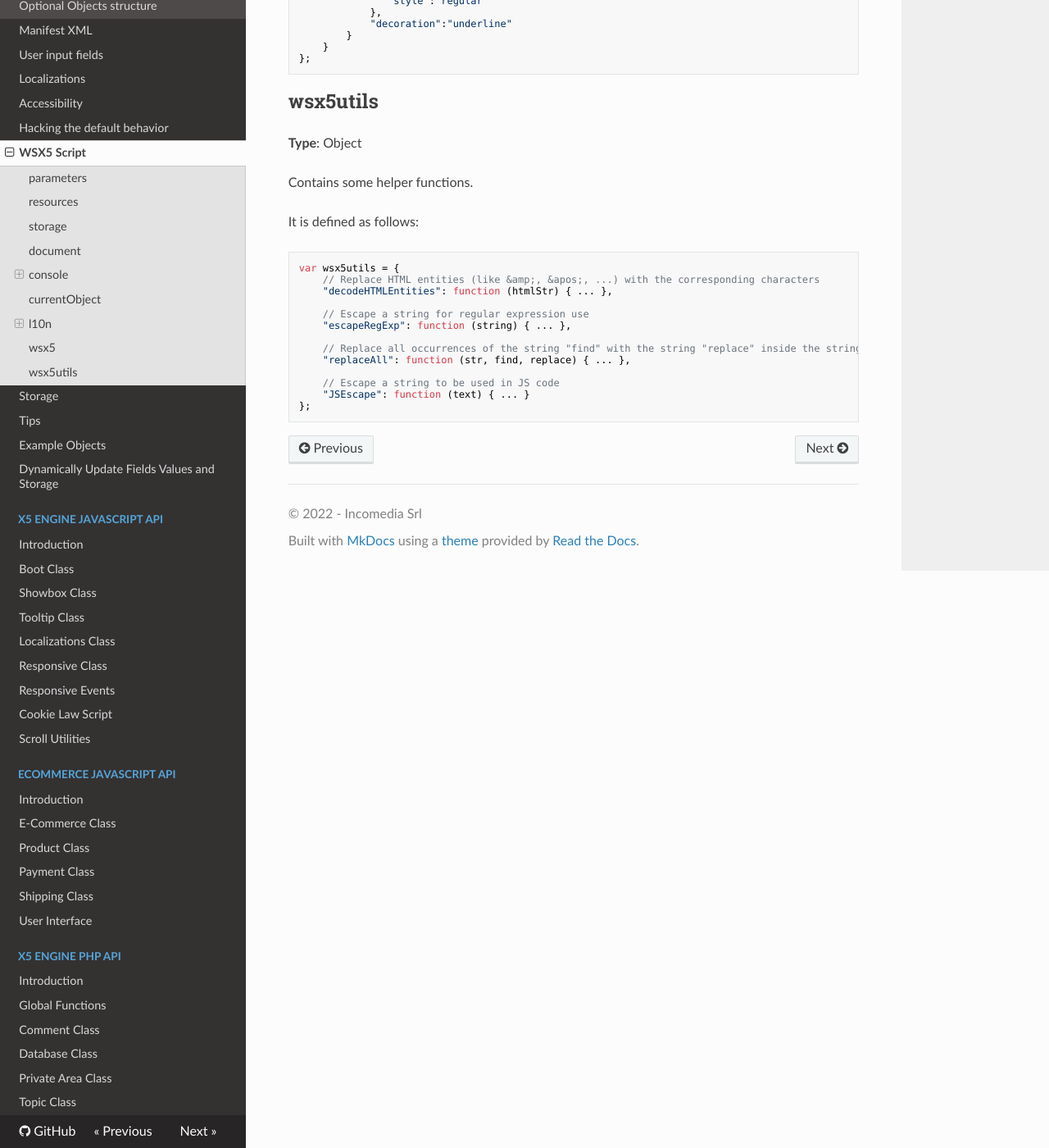
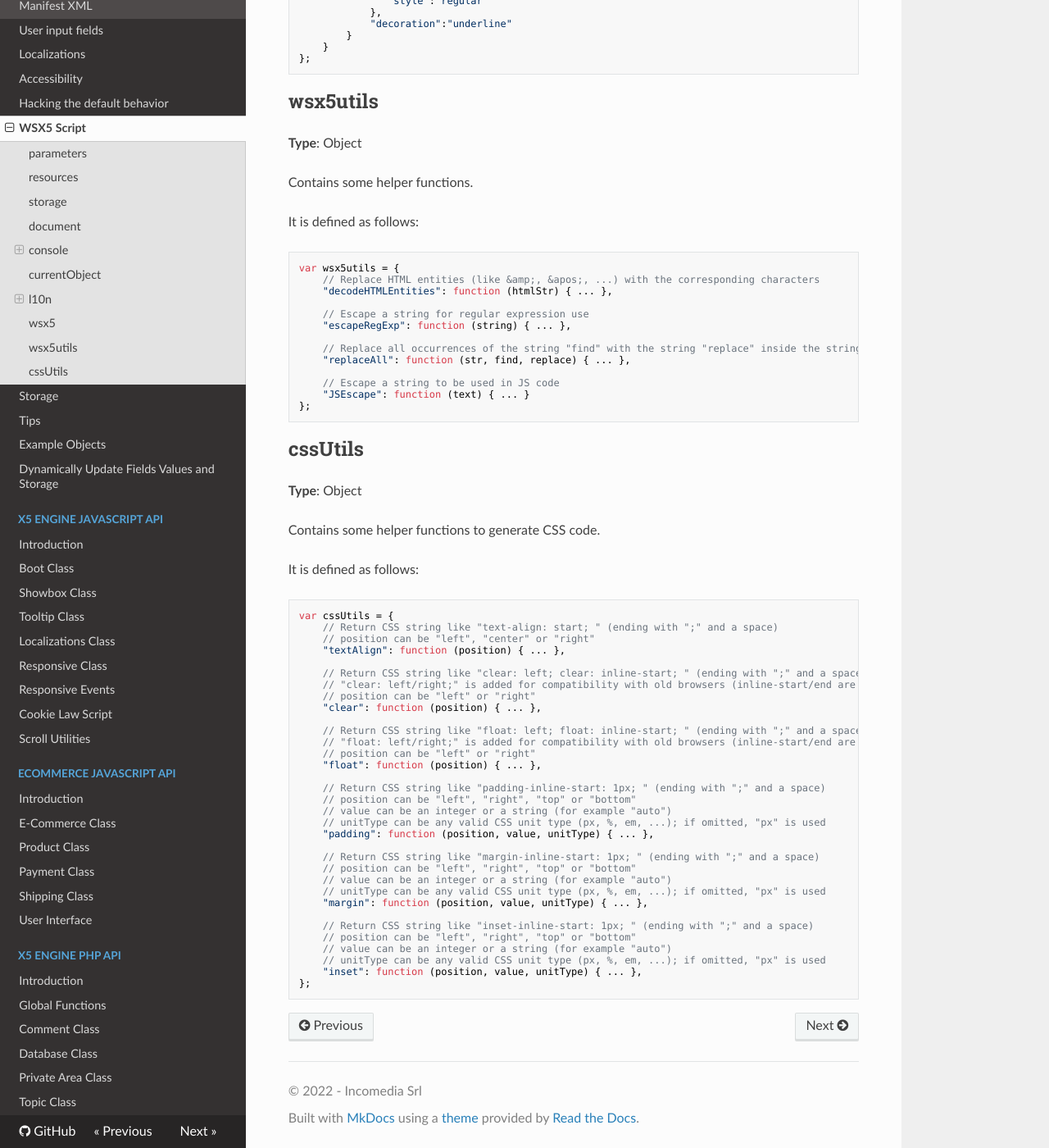
Before and after one commit to WebSiteX5/wsx5-developers-guide, an MkDocs documentation site: the page built from docs/optional-objects/wsx5-script.md, in a window 1280 px wide and 1400 px high, scrolled down 13802 px. Shown: the whole window at 82% size. Built offline with MkDocs 1.6.1, drawn with Linux system fonts in a browser that asks for light colours; nearby versions of some CDN libraries.

Commit message:
Add CSS logical properties documentation; add cssUtils documentation

````diff
--- a/docs/optional-objects/wsx5-script.md
+++ b/docs/optional-objects/wsx5-script.md
@@ -910,3 +910,45 @@ var wsx5utils = {
 	"JSEscape": function (text) { ... }
 };
 ```
+
+## cssUtils
+**Type**: Object
+
+Contains some helper functions to generate CSS code.
+
+It is defined as follows:
+```javascript
+var cssUtils = {
+	// Return CSS string like "text-align: start; " (ending with ";" and a space)
+	// position can be "left", "center" or "right"
+	"textAlign": function (position) { ... },
+
+	// Return CSS string like "clear: left; clear: inline-start; " (ending with ";" and a space)
+	// "clear: left/right;" is added for compatibility with old browsers (inline-start/end are supported in Chrome only since the end of 2023)
+	// position can be "left" or "right"
+	"clear": function (position) { ... },
+
+	// Return CSS string like "float: left; float: inline-start; " (ending with ";" and a space)
+	// "float: left/right;" is added for compatibility with old browsers (inline-start/end are supported in Chrome only since the end of 2023)
+	// position can be "left" or "right"
+	"float": function (position) { ... },
+
+	// Return CSS string like "padding-inline-start: 1px; " (ending with ";" and a space)
+	// position can be "left", "right", "top" or "bottom"
+	// value can be an integer or a string (for example "auto")
+	// unitType can be any valid CSS unit type (px, %, em, ...); if omitted, "px" is used
+	"padding": function (position, value, unitType) { ... },
+
+	// Return CSS string like "margin-inline-start: 1px; " (ending with ";" and a space)
+	// position can be "left", "right", "top" or "bottom"
+	// value can be an integer or a string (for example "auto")
+	// unitType can be any valid CSS unit type (px, %, em, ...); if omitted, "px" is used
+	"margin": function (position, value, unitType) { ... },
+
+	// Return CSS string like "inset-inline-start: 1px; " (ending with ";" and a space)
+	// position can be "left", "right", "top" or "bottom"
+	// value can be an integer or a string (for example "auto")
+	// unitType can be any valid CSS unit type (px, %, em, ...); if omitted, "px" is used
+	"inset": function (position, value, unitType) { ... },
+};
+```
````
Also changed, not shown: docs/optional-objects/user-input-fields.md (+32 -0 lines).
